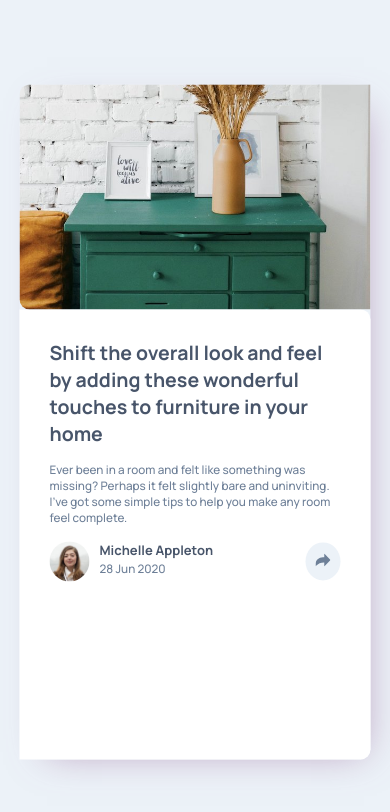
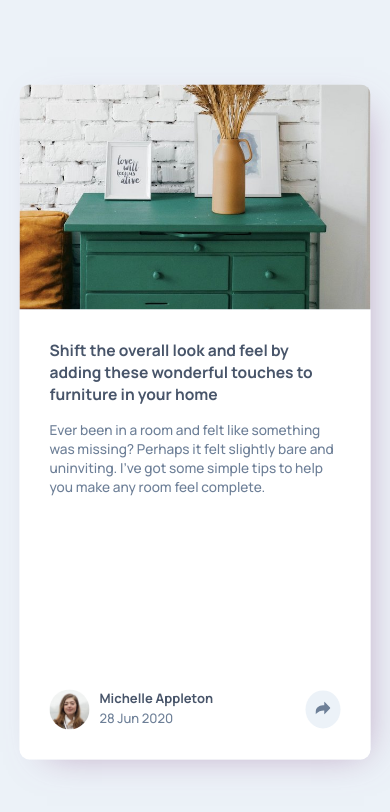
Before and after one commit to MaciejWojtasiak/Article-preview-component, a plain HTML site: page index.html in a window 390 px wide. Drawn offline with Linux system fonts and the light colour scheme.

Commit message:
mobile showcase done

```diff
--- a/style.scss
+++ b/style.scss
@@ -68,13 +68,18 @@ p {
         flex-direction: column;
         width: 90%;
         height: 80%;
+
+        &__left {
+            width: 100%;
+            border-radius: 10px 10px 0 0;
+        }
+
+        &__right {
+            border-radius: 0 0 10px 10px;
+        }
     }
 
-    &__left {
-        width: 100%;
 
-        img {}
-    }
 }
 
 .showcase {
@@ -135,6 +140,27 @@ p {
     }
 }
 
+@media (max-width: 575px) {
+    .showcase {
+        display: flex;
+        flex-direction: column;
+        justify-content: space-between;
+        align-items: center;
+
+        &__text p {
+            font-size: 1.05em;
+        }
+
+        &__text h2 {
+            font-size: 1.2em;
+        }
+
+
+
+    }
+}
+}
+
 .share {
     display: none;
     position: absolute;
```
Also changed, not shown: index.html (+1 -1 lines), css/style.css, 1 other file.
